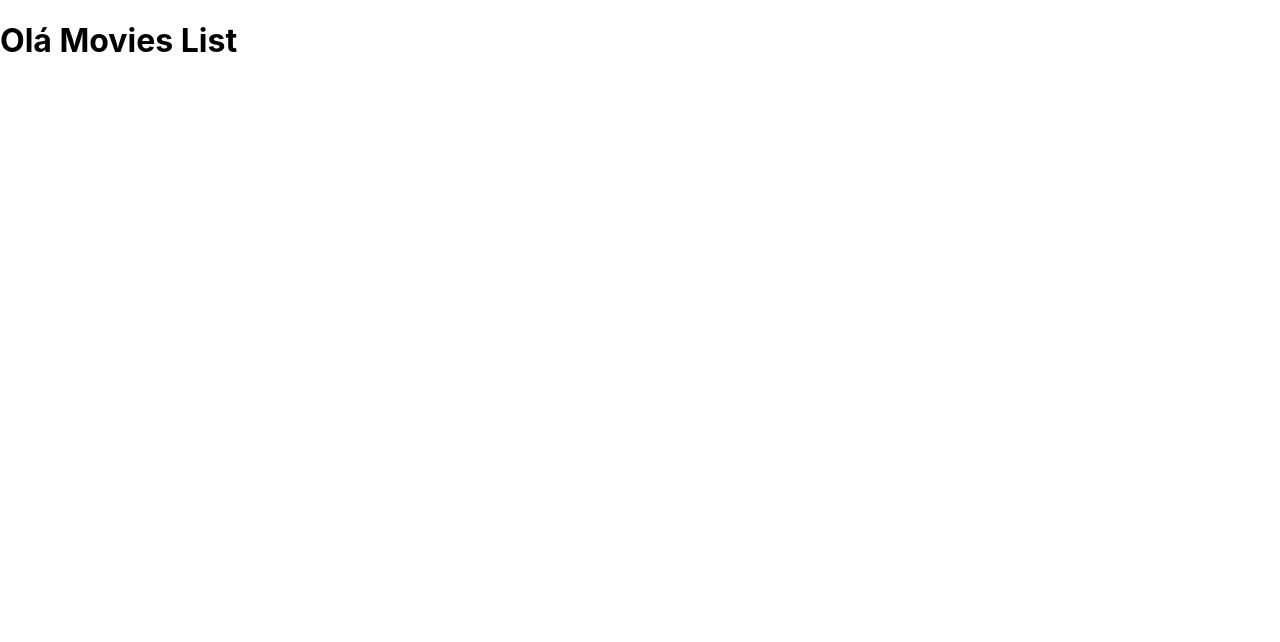
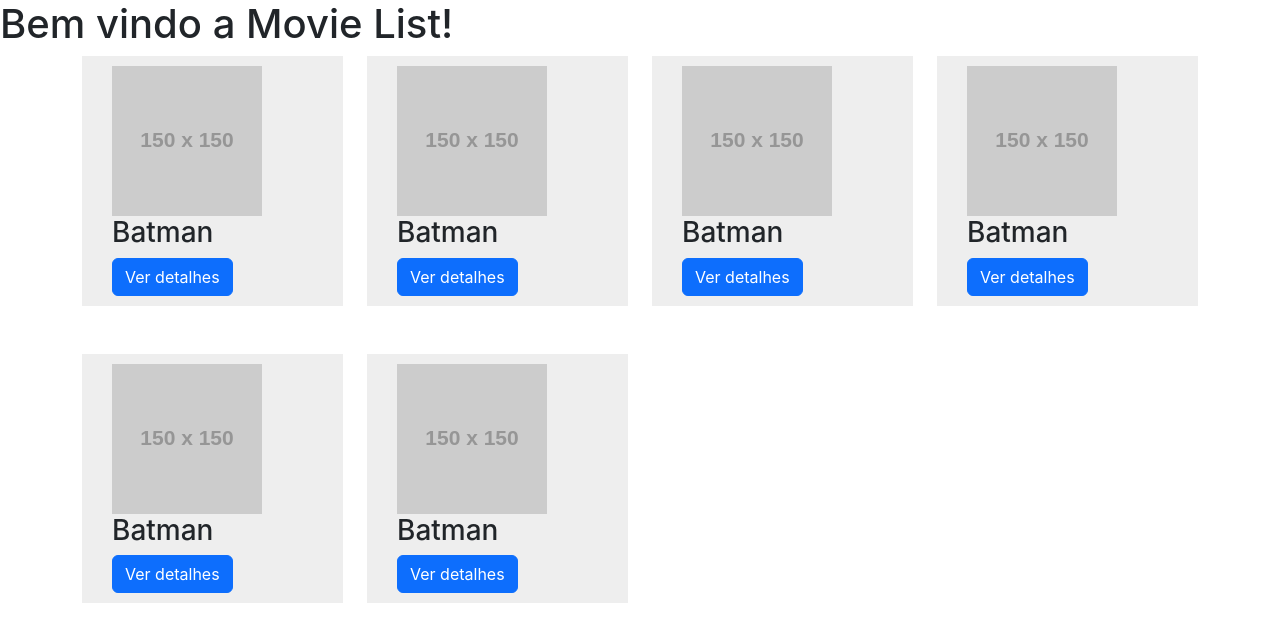
Before and after one commit to flavio-moraes/react-filmes, a React (Create React App) app: page / in a window 1280 px wide. Shown: the top 642 px of the page. Built offline with nearby package versions, Linux system fonts and the light colour scheme.

Commit message:
Inserções da aula 2

```diff
--- a/public/index.html
+++ b/public/index.html
@@ -10,6 +10,7 @@
       content="Web site created using create-react-app"
     />
     <link rel="apple-touch-icon" href="%PUBLIC_URL%/logo192.png" />
+    <link rel="stylesheet" href="https://cdn.jsdelivr.net/npm/bootstrap/dist/css/bootstrap.min.css">
     <!--
       manifest.json provides metadata used when your web app is installed on a
       user's mobile device or desktop. See https://developers.google.com/web/fundamentals/web-app-manifest/
--- a/src/App.js
+++ b/src/App.js
@@ -1,10 +1,11 @@
 import './App.css';
 import { ApplicationRoutes } from './ApplicationRoutes';
+import { Header } from './components/Header';
 
 function App() {
   return (
     <>
-      <header></header>
+      <Header />
       <ApplicationRoutes></ApplicationRoutes>
     </>
   );
--- /dev/null
+++ b/src/components/Header.js
@@ -0,0 +1,3 @@
+export const Header = () => (
+    <h1>Bem vindo a Movie List!</h1>
+)
--- /dev/null
+++ b/src/components/Movie.js
@@ -0,0 +1,11 @@
+export const Movie = () => (
+    <div className="movie-item">
+        <div>
+            <img src="http://placehold.it/150x150" alt=""/>
+        </div>
+        <div className="movie-excerpt">
+            <h3>Batman</h3>
+            <a className="btn btn-primary" href="#">Ver detalhes</a>
+        </div>
+    </div>
+)
--- a/src/index.js
+++ b/src/index.js
@@ -1,6 +1,7 @@
 import React from 'react';
 import ReactDOM from 'react-dom';
 import './index.css';
+import './style.css';
 import App from './App';
 import reportWebVitals from './reportWebVitals';
 import { BrowserRouter } from 'react-router-dom';
--- /dev/null
+++ b/src/style.css
@@ -0,0 +1,4 @@
+.movie-item {
+    background: #eee;
+    padding: 10px 30px;
+}
--- a/src/views/Home.js
+++ b/src/views/Home.js
@@ -1 +1,26 @@
-export const Home = () => <h1>Olá Movies List</h1>
+import { Movie } from "../components/Movie";
+
+export const Home = () => (
+    <div className="container">
+        <div className="row gy-5">
+            <div className="col-3">
+                <Movie />
+            </div>
+            <div className="col-3">
+                <Movie />
+            </div>
+            <div className="col-3">
+                <Movie />
+            </div>
+            <div className="col-3">
+                <Movie />
+            </div>
+            <div className="col-3">
+                <Movie />
+            </div>
+            <div className="col-3">
+                <Movie />
+            </div>
+        </div>
+    </div>
+)
```
